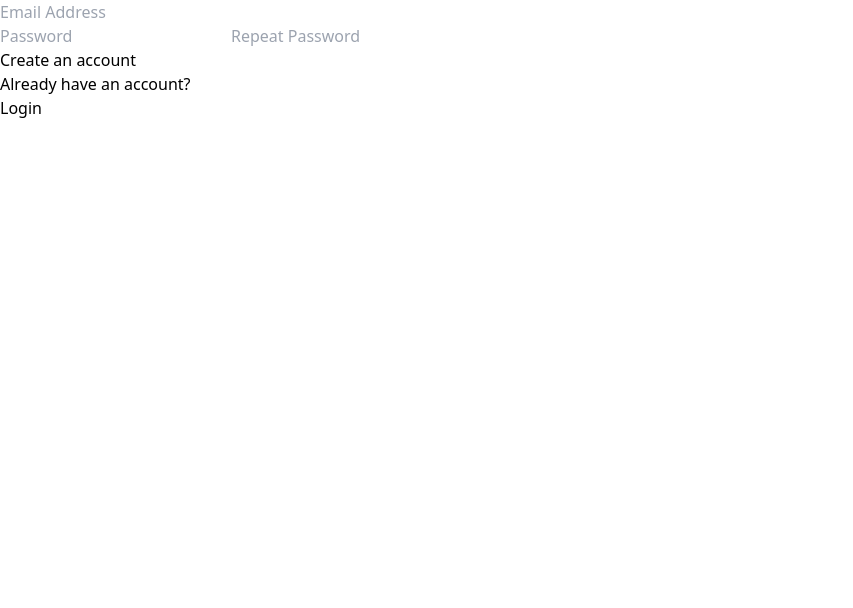
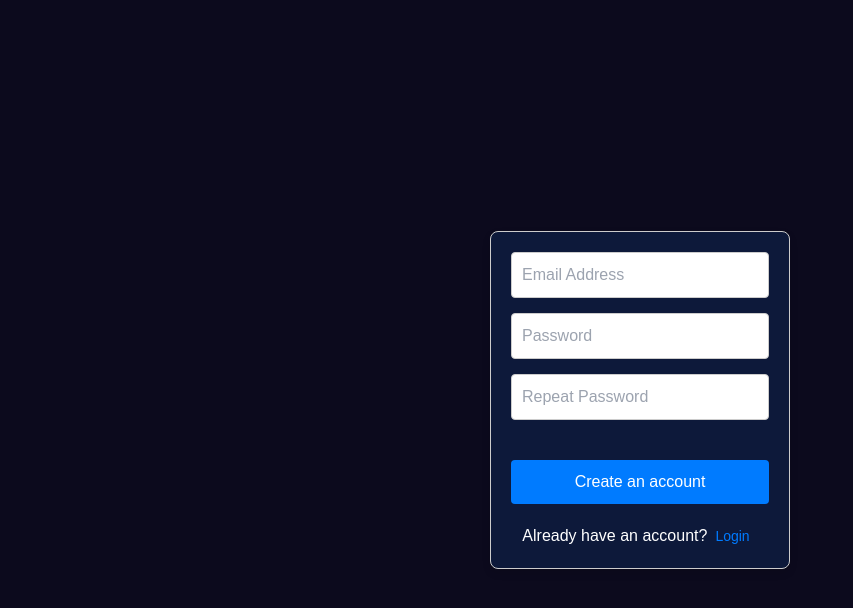
Before and after one commit to neeraj5696/Entertainment_App, a React (Vite) app in the folder frontend/: page /signup in a window 1280 px wide. Shown: the top 608 px of the page, without its empty margins (0-853 px from the left). Built offline with nearby package versions, Linux system fonts and the light colour scheme.

Commit message:
navbar signup signin page fixed

```diff
--- /dev/null
+++ b/frontend/component/Sidebar.css
@@ -0,0 +1,72 @@
+body, html {
+    margin: 0;
+    padding: 0;
+    height: 100%;
+    font-family: Arial, sans-serif;
+  }
+
+  .container {
+    display: flex;
+    height: 100vh;
+  }
+
+  .sidebar {
+    width: 250px;
+    background-color: #2c3e50;
+    color: #ecf0f1;
+    display: flex;
+    flex-direction: column;
+    align-items: center;
+    padding-top: 20px;
+    position: fixed;
+    top: 0;
+    left: 0;
+    height: 100%;
+    box-shadow: 2px 0 5px rgba(0, 0, 0, 0.1);
+  }
+
+  .top_section {
+    display: flex;
+    flex-direction: column;
+    align-items: center;
+    margin-bottom: 40px;
+  }
+
+  .logo {
+    font-size: 24px;
+    margin-bottom: 10px;
+  }
+
+  .bars {
+    display: none;
+  }
+
+  .link {
+    width: 100%;
+    padding: 15px;
+    color: #ecf0f1;
+    text-decoration: none;
+    display: flex;
+    align-items: center;
+    justify-content: center;
+    transition: background 0.3s;
+  }
+
+  .link:hover {
+    background-color: #34495e;
+  }
+
+  .link.active {
+    background-color: #16a085;
+  }
+
+  .icon {
+    margin-right: 10px;
+  }
+
+  main {
+    margin-left: 250px;
+    padding: 20px;
+    flex: 1;
+    background-color: #ecf0f1;
+  }
--- a/frontend/component/Sidebar.jsx
+++ b/frontend/component/Sidebar.jsx
@@ -1,17 +1,26 @@
 import React from "react";
 import { TbMovie } from "react-icons/tb";
 import { GoBookmark, GoVideo } from "react-icons/go";
+import { RxDashboard } from "react-icons/rx";
 import { NavLink } from "react-router-dom";
+import { MdOutlineMovieCreation } from "react-icons/md";
+import '../component/Sidebar.css'
 
-const Sidebar = ({children}) => {
-  const menuItem = () => [
+const Sidebar = ({ children }) => {
+  const menuItem = [
+    {
+
+      path: "/trending",
+      name: "Trending",
+      icon: <RxDashboard />
+    },
     {
       path: "/movies",
       name: "movies",
       icon: <TbMovie />
     },
     {
-      path: "/tvserie",
+      path: "/tvseries",
       name: "tvseries",
       icon: <GoVideo />
     },
@@ -26,17 +35,17 @@ const Sidebar = ({children}) => {
     <div className="container">
       <div className="sidebar">
         <div className="top_section">
-          <h1 className="logo">Logo</h1>
-          <div className="bars">
-            <GoVideo />
+
+          <div className="icon">
+          <MdOutlineMovieCreation />
           </div>
         </div>
         {
-            menuItem.map((item, index) => (
-                <NavLink to={item.path} key={index} className='link' activclassName="active">
-                    <div className="icon"  > {item.icon}</div>
-                </NavLink>
-            ))
+          menuItem.map((item, index) => (
+            <NavLink to={item.path} key={index} className='link' activeClassName="active">
+              <div className="icon"  > {item.icon}</div>
+            </NavLink>
+          ))
         }
       </div>
       <main>
--- a/frontend/pages/Login.jsx
+++ b/frontend/pages/Login.jsx
@@ -1,5 +1,6 @@
 import React from 'react'
 import { useNavigate } from "react-router-dom";
+import '../pages/Signup.css'
 
 function Login() {
   const navigate = useNavigate();
@@ -25,7 +26,7 @@ function Login() {
         </div>
         <div>
           Don't have an account?
-          <button onClick={() => navigate("/signup")} type='text' value={""}>Signup</button>
+          <button className='login_button' onClick={() => navigate("/signup")} type='text' value={""}>Signup</button>
         </div>
       </form>
     </div>
--- a/frontend/pages/Signup.css
+++ b/frontend/pages/Signup.css
@@ -1,3 +1,87 @@
-.hell{
-    background-color: #1D3E69;
+body, html {
+  height: 100%;
+  margin: 0;
+  display: flex;
+  justify-content: center;
+  align-items: center;
+  background-color: #0c0a1d;
+  font-family: Arial, sans-serif;
 }
+
+.form-container {
+  display: flex;
+  justify-content: center;
+  align-items: center;
+  width: 100%;
+  height: 100vh;
+}
+
+.form {
+  background: #0d193a;
+  padding: 20px;
+  border: 1px solid #ccc;
+  border-radius: 8px;
+  box-shadow: 0 4px 8px rgba(0, 0, 0, 0.1);
+  width: 300px;
+  display: flex;
+  flex-direction: column;
+}
+
+.input-container {
+  margin-bottom: 15px;
+}
+
+.input-container input {
+  width: 100%;
+  padding: 10px;
+  border: 1px solid #ccc;
+  border-radius: 4px;
+  box-sizing: border-box;
+}
+
+.button-container {
+  display: flex;
+  flex-direction: column;
+  align-items: center;
+  margin-top: 15px;
+}
+
+.button-container button {
+  width: 100%;
+  padding: 10px;
+  border: none;
+  border-radius: 4px;
+  background-color: #007bff;
+  color: #fff;
+  cursor: pointer;
+  margin-top: 10px;
+}
+
+.button-container button:hover {
+  background-color: #0056b3;
+}
+
+.account-message {
+  text-align: center;
+  margin-top: 20px;
+  color: white;
+}
+
+.account-message button {
+  background: none;
+  color: #007bff;
+  border: none;
+  cursor: pointer;
+  padding: 0;
+  font-size: 14px;
+}
+
+.account-message button:hover {
+  text-decoration: underline;
+}
+ .login-button{
+  margin-top: 0px;
+  margin-bottom: 0px;
+  margin-right: 8px;
+  margin-left: 8px;
+ }
--- a/frontend/pages/Signup.jsx
+++ b/frontend/pages/Signup.jsx
@@ -2,27 +2,26 @@ import React from "react";
 import { useNavigate } from "react-router-dom";
 import "../pages/Signup.css";
 
-
-
 function Signup() {
   const navigate = useNavigate();
   return (
-    // JSX code for login form
-
-    <div className="bg-gray-600">
-
-      <form>
+    <div className="form-container">
+      <form className="form">
         <div className="input-container">
           <input type="text" name="uname" placeholder="Email Address" />
         </div>
         <div className="input-container">
           <input type="password" name="pass" placeholder="Password" />
-          <input type="password" name="pass" placeholder="Repeat Password" />
         </div>
-        <div className="b-6 button-container">
+        <div className="input-container">
+          <input type="password" name="repeatPass" placeholder="Repeat Password" />
+        </div>
+        <div className="button-container">
           <button type="submit">Create an account</button>
-          <div>Already have an account?</div>
-          <button onClick={() => navigate("/login")} type="submit">
+        </div>
+        <div className="account-message">
+          Already have an account?
+          <button className="login-button" onClick={() => navigate("/login")} type="button">
             Login
           </button>
         </div>
```
Also changed, not shown: frontend/pages/Login.css (added).
